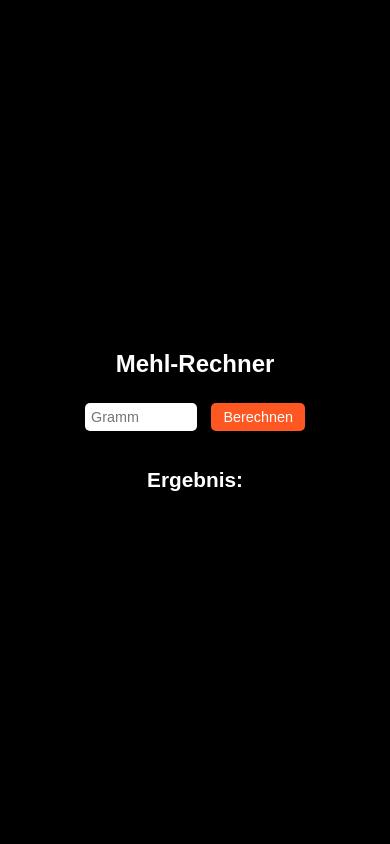
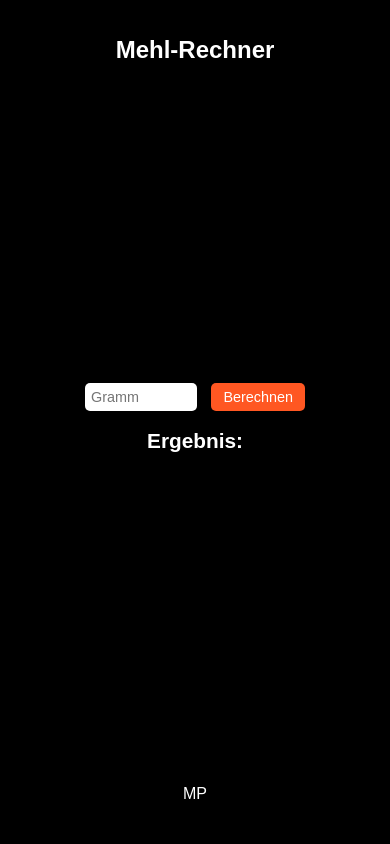
Before and after one commit to mapalummi/Mehl-Rechner, a plain HTML site: page index.html in a window 390 px wide. Drawn offline with Linux system fonts and the light colour scheme.

Commit message:
Refactor HTML structure and enhance CSS styling for better layout and responsiveness

```diff
--- a/index.html
+++ b/index.html
@@ -9,8 +9,10 @@
     <script src="script.js"></script>
   </head>
   <body>
-    <h1>Mehl-Rechner</h1>
-    <div>
+    <header><h1>Mehl-Rechner</h1></header>
+
+    <div class="content_container">
+      <div class="input_container">
         <input
           id="input_field"
           type="number"
@@ -21,9 +23,11 @@
         />
         <button onclick="calculateFlour()">Berechnen</button>
       </div>
-    <div>
+      <div class="result_container">
         <h2>Ergebnis:</h2>
         <span id="result_field"></span>
       </div>
+    </div>
+    <footer>MP</footer>
   </body>
 </html>
--- a/style.css
+++ b/style.css
@@ -4,21 +4,34 @@ body {
   font-family: Arial, sans-serif;
   background-color: #000;
   color: #fff;
+}
+
+header {
+  width: 100%;
+  height: 100px;
+  display: flex;
+  justify-content: center;
+  align-items: center;
+}
+
+.content_container {
+  min-height: calc(100vh - 200px);
   display: flex;
   flex-direction: column;
   justify-content: center;
   align-items: center;
-  min-height: 100vh;
   text-align: center;
+}
+
+.input_container {
+}
+
+.result_container {
 }
 
 h1 {
   font-size: 2rem;
-  margin-bottom: 15px;
-}
-
-div {
-  margin: 10px 0;
+  margin: 0;
 }
 
 input[type='number'] {
@@ -65,6 +78,15 @@ h2 {
   color: #4caf50;
 }
 
+footer {
+  width: 100%;
+  height: 100px;
+  color: white;
+  display: flex;
+  justify-content: center;
+  align-items: center;
+}
+
 @media (max-width: 480px) {
   h1 {
     font-size: 1.5rem;
```
Lines whose indentation alone changed are shown as unchanged.
